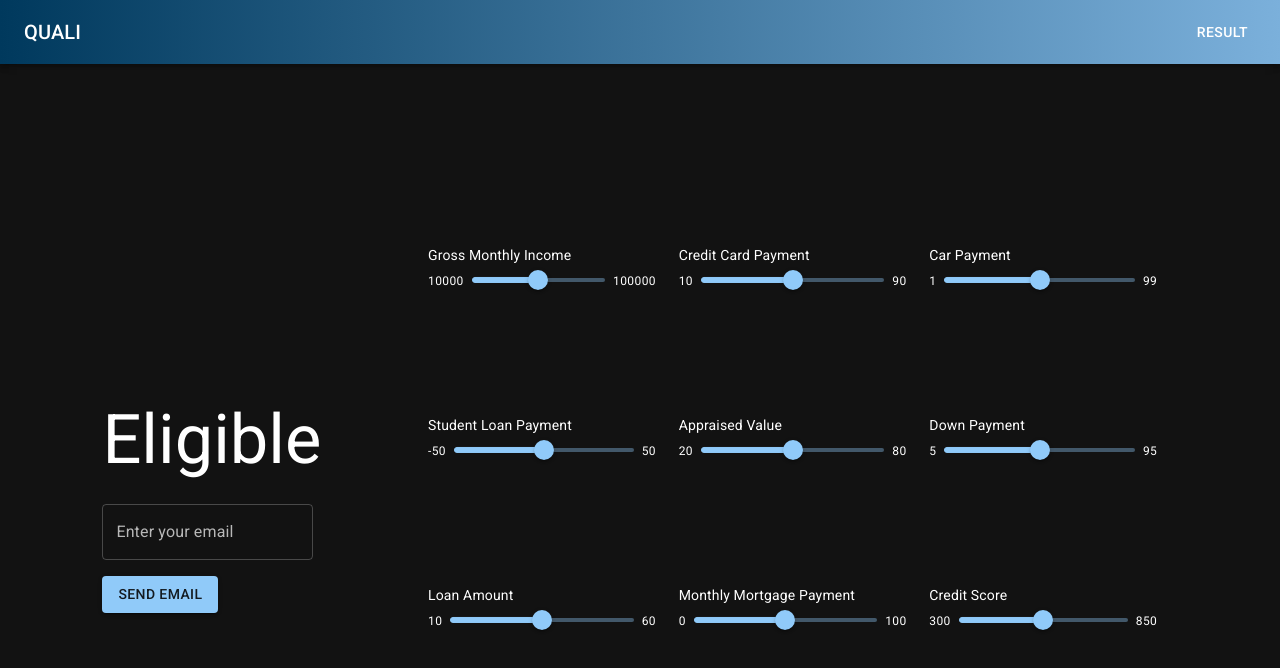
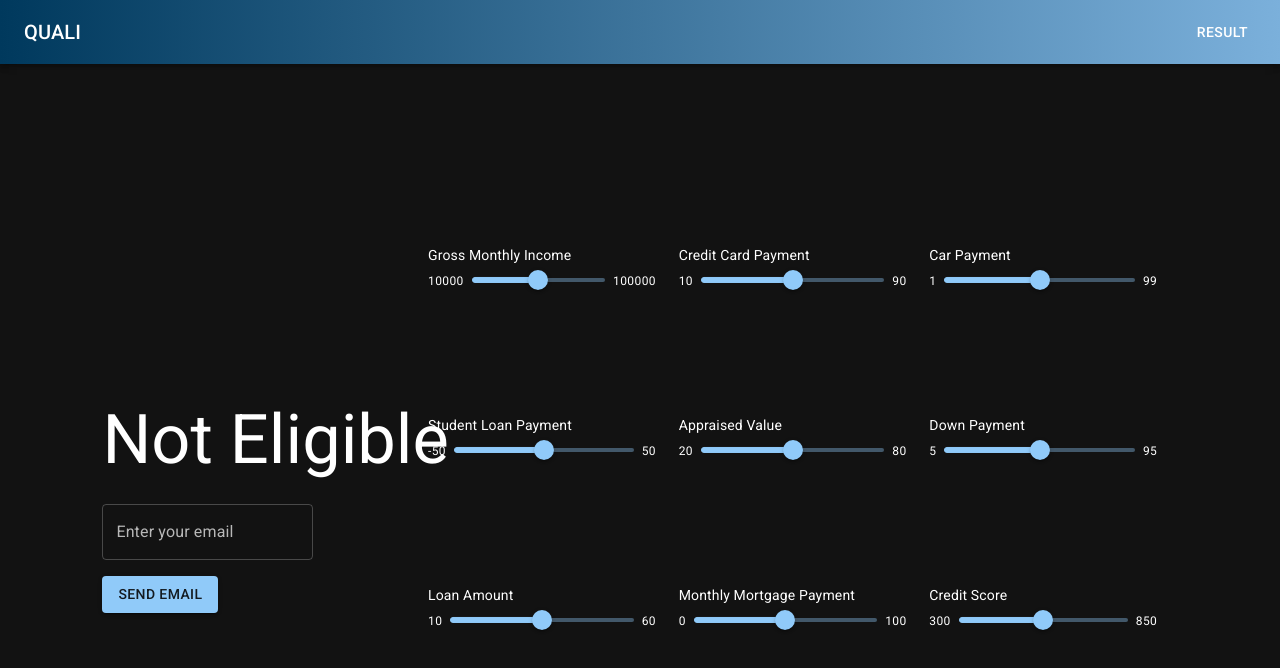
Before and after one commit to HarshPaswan/Quali-Dev, a Next.js app in the folder fannie-mae/: page /result in a window 1280 px wide. Shown: the top 668 px of the page. Built offline with nearby package versions, Linux system fonts and the light colour scheme; no server answers; the database is empty.

Commit message:
change approval

```diff
--- a/fannie-mae/pages/result.tsx
+++ b/fannie-mae/pages/result.tsx
@@ -51,7 +51,7 @@ async function sendMail(to, subject, text, html) {
   }
 }
 
-let approved = true
+let approved = false
 
 let articles = [
   'It looks like your loan amount to house value ratio is rather high, you should visit the following: https://movement.com/blog/2023/10/6-ways-to-improve-loan-to-value-ratio',
```
